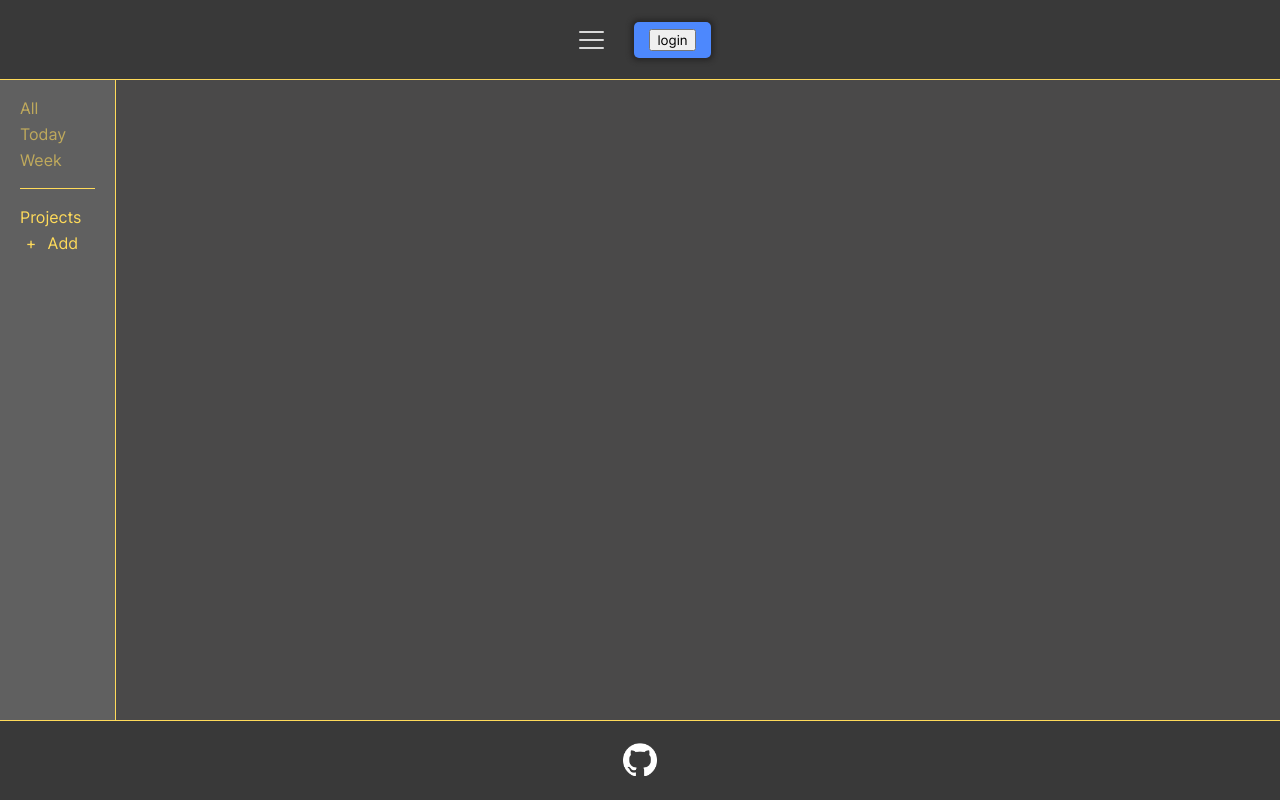
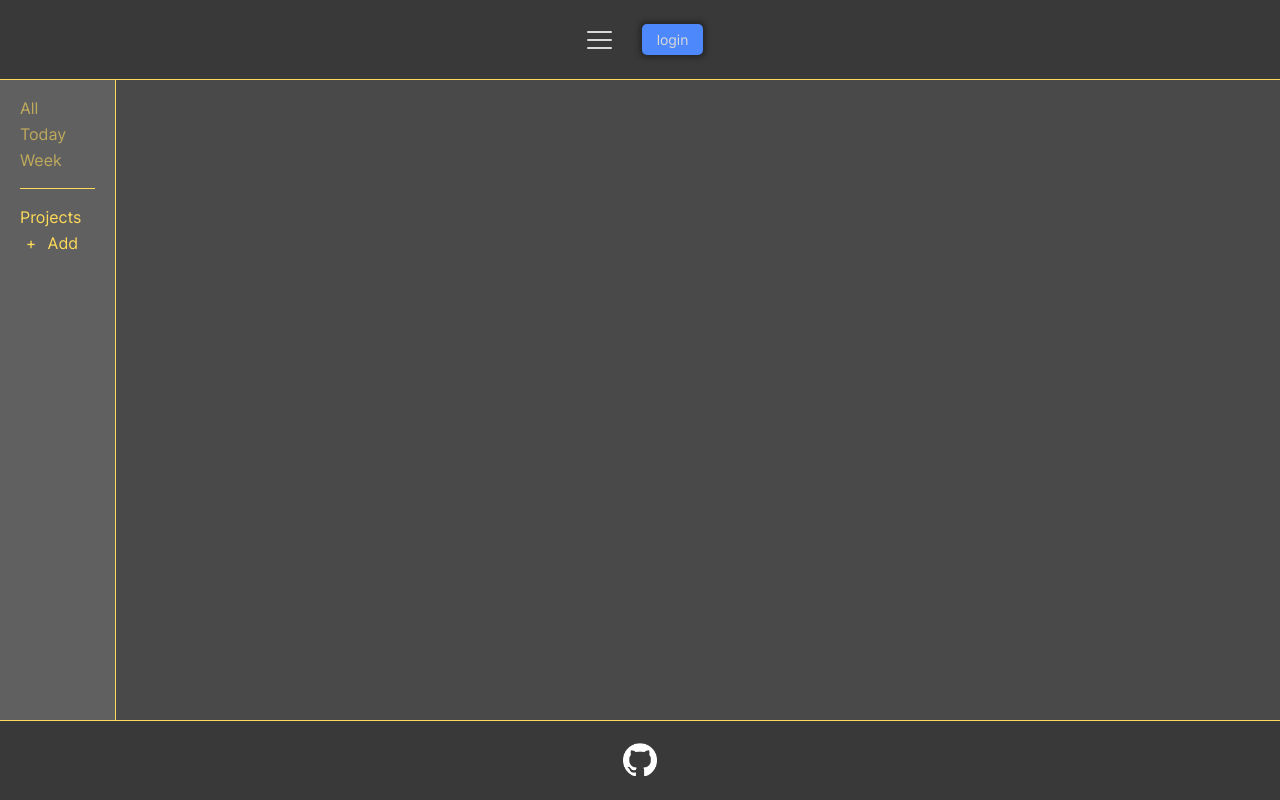
Before and after one commit to j-mcQueen/tasklister, a React (Create React App) app: page / in a window 1280 px wide. Built offline with nearby package versions, Linux system fonts and the light colour scheme; the HTML template or start-up script is replaced by a standard one.

Commit message:
Call openForms on login click

```diff
--- a/src/components/header/Login.js
+++ b/src/components/header/Login.js
@@ -1,9 +1,18 @@
 export default function Login() {
+    const openForms = () => {
+        return (
+            <div id="form">
+
+            </div>
+        )
+    }
+
     return (
-        <div id="log">
+        <div id="wrap">
             <button
                 type="button"
-                id="login"
+                id="log"
+                onClick={openForms}
             >
                 login
             </button>
```
